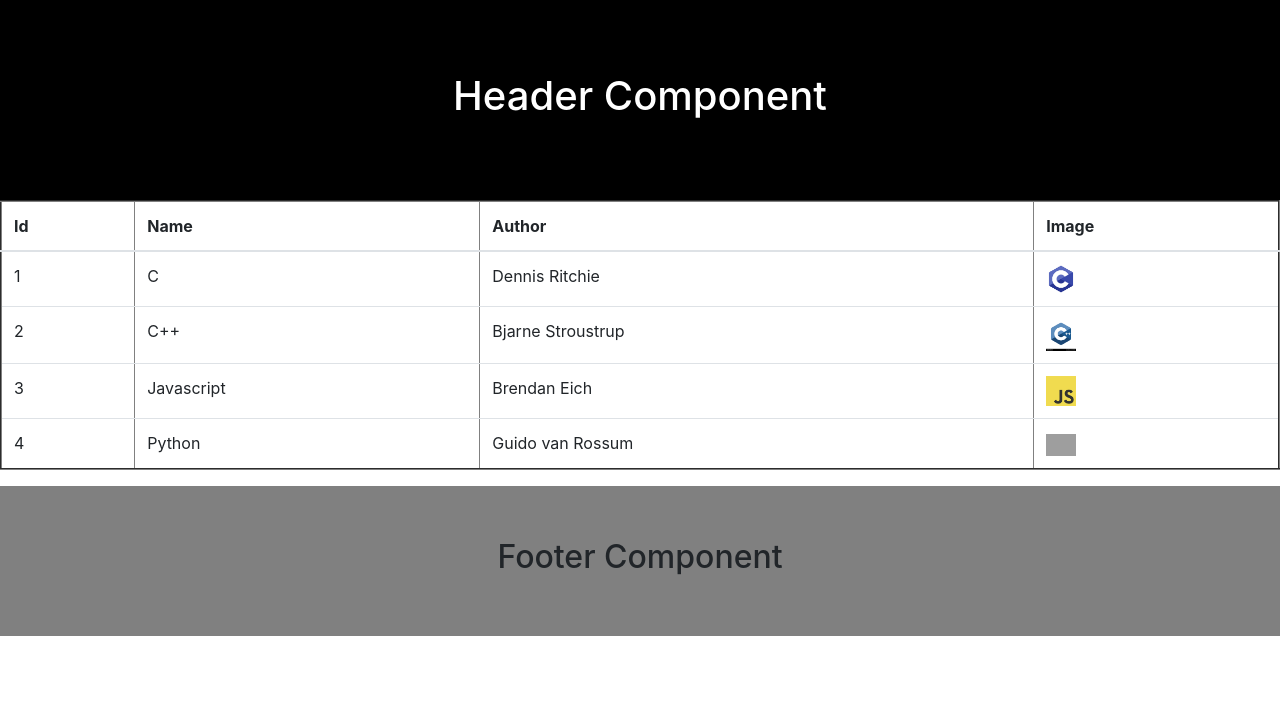
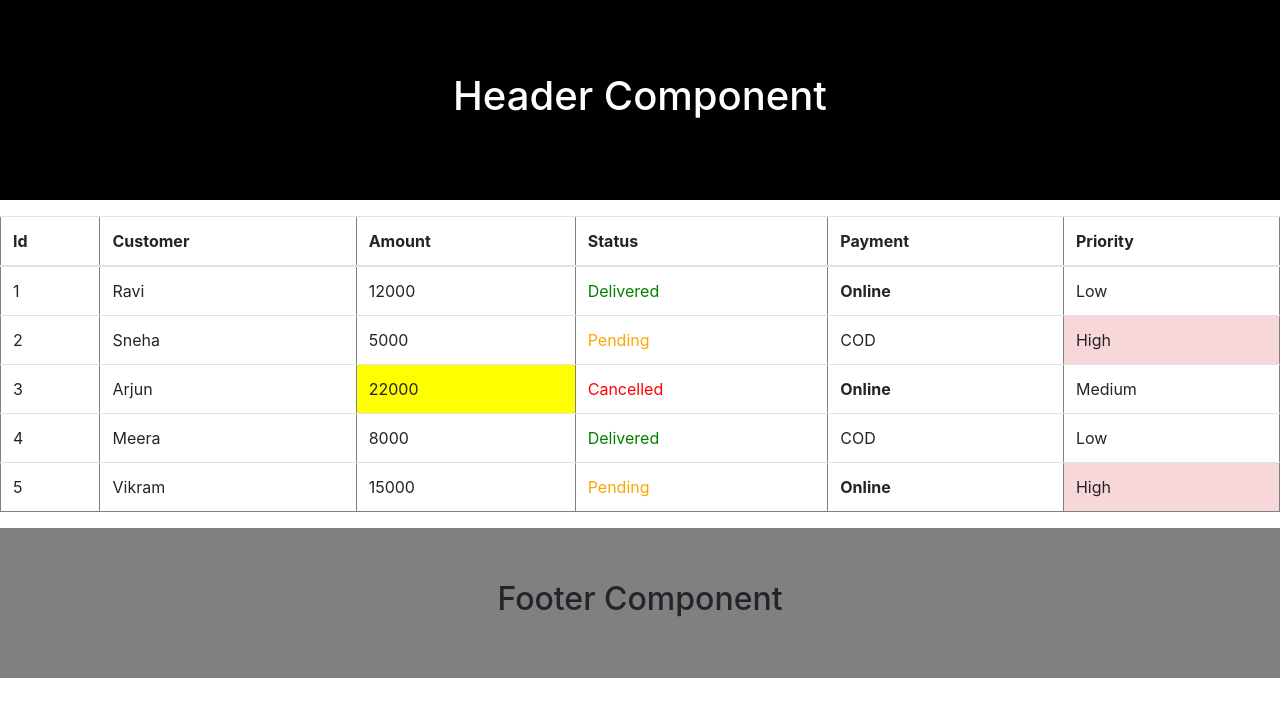
Before and after one commit to Umang4200/learning26, a React (Vite) app: page / in a window 1280 px wide. Shown: the top 716 px of the page. Built offline with nearby package versions, Linux system fonts and the light colour scheme; grey boxes are pictures that could not be loaded.

Commit message:
map demo task completed

```diff
--- a/src/App.jsx
+++ b/src/App.jsx
@@ -11,13 +11,17 @@ import MapDemo3 from './components/MapDemo3';
 import MapDemo4 from './components/MapDemo4';
 import { MapDemo5 } from './components/MapDemo5';
 import MapDemo6 from './components/MapDemo6';
+import MapDemo7 from './components/MapDemo7';
+import MapDemo8 from './components/MapDemo8';
+import MapDemo9 from './components/MapDemo9';
+import MapDemo10 from './components/MapDemo10';
 
 function App() {
 
   return (
     <div>
       <HeaderComponent></HeaderComponent>
-      <MapDemo6/>
+      <MapDemo10/>
       <FooterComponent></FooterComponent>
     </div>
   )
--- a/src/assets/css/header.css
+++ b/src/assets/css/header.css
@@ -9,5 +9,5 @@
     display: flex;
     align-items: center;
     justify-content: center;
-
+    margin-bottom: 1rem;
 }
--- /dev/null
+++ b/src/components/MapDemo10.jsx
@@ -0,0 +1,43 @@
+import React from "react";
+
+function MapDemo10() {
+  const orders = [
+    { id: 1, customer: "Ravi", amount: 12000, status: "Delivered", payment: "Online", priority: "Low" },
+    { id: 2, customer: "Sneha", amount: 5000, status: "Pending", payment: "COD", priority: "High" },
+    { id: 3, customer: "Arjun", amount: 22000, status: "Cancelled", payment: "Online", priority: "Medium" },
+    { id: 4, customer: "Meera", amount: 8000, status: "Delivered", payment: "COD", priority: "Low" },
+    { id: 5, customer: "Vikram", amount: 15000, status: "Pending", payment: "Online", priority: "High" },
+  ];
+
+  return (
+    <table border="1" align="center" className="table">
+      <thead>
+        <tr>
+          <th>Id</th><th>Customer</th><th>Amount</th><th>Status</th><th>Payment</th><th>Priority</th>
+        </tr>
+      </thead>
+      <tbody>
+        {orders.map(o => (
+          <tr key={o.id}>
+            <td>{o.id}</td>
+            <td>{o.customer}</td>
+            <td style={{backgroundColor: o.amount > 15000 ? "yellow" : ""}}>
+              {o.amount}
+            </td>
+            <td style={{color: o.status === "Cancelled" ? "red" : o.status === "Pending" ? "orange" : "green"}}>
+              {o.status}
+            </td>
+            <td style={{fontWeight: o.payment === "Online" ? "bold" : ""}}>
+              {o.payment}
+            </td>
+            <td style={{backgroundColor: o.priority === "High" ? "#f8d7da" : ""}}>
+              {o.priority}
+            </td>
+          </tr>
+        ))}
+      </tbody>
+    </table>
+  );
+}
+
+export default MapDemo10;
--- a/src/components/MapDemo6.jsx
+++ b/src/components/MapDemo6.jsx
@@ -29,7 +29,7 @@ function MapDemo6() {
                         <td>{lang.id}</td>
                         <td>{lang.name}</td>
                         <td>{lang.author}</td>
-                        <td><img src={lang.image} width="30" /></td>
+                        <td><img src={lang.image} alt={lang.name} width="30" /></td>
                     </tr>
                 })
             }
--- /dev/null
+++ b/src/components/MapDemo7.jsx
@@ -0,0 +1,39 @@
+import React from "react";
+
+function MapDemo7() {
+  const employees = [
+    { id: 1, name: "Amit", age: 30, dept: "HR", salary: 25000, exp: 2 },
+    { id: 2, name: "Neha", age: 45, dept: "IT", salary: 80000, exp: 12 },
+    { id: 3, name: "Raj", age: 28, dept: "Sales", salary: 40000, exp: 4 },
+    { id: 4, name: "Pooja", age: 35, dept: "IT", salary: 90000, exp: 10 },
+    { id: 5, name: "Karan", age: 50, dept: "HR", salary: 30000, exp: 20 },
+  ];
+
+  return (
+    <table border="1" align="center" className="table">
+      <thead>
+        <tr>
+          <th>Id</th><th>Name</th><th>Age</th><th>Dept</th><th>Salary</th><th>Exp</th>
+        </tr>
+      </thead>
+      <tbody>
+        {employees.map(e => (
+          <tr key={e.id}
+            style={{
+              backgroundColor: e.salary > 70000 ? "skyblue" : "",
+              color: e.age > 40 ? "red" : "",
+            }}>
+            <td>{e.id}</td>
+            <td>{e.name}</td>
+            <td>{e.age}</td>
+            <td style={{fontWeight: e.dept === "IT" ? "bold" : ""}}>{e.dept}</td>
+            <td>{e.salary}</td>
+            <td style={{backgroundColor: e.exp > 10 ? "yellow" : ""}}>{e.exp}</td>
+          </tr>
+        ))}
+      </tbody>
+    </table>
+  );
+}
+
+export default MapDemo7;
--- /dev/null
+++ b/src/components/MapDemo8.jsx
@@ -0,0 +1,37 @@
+import React from "react";
+
+function MapDemo8() {
+  const products = [
+    { id: 1, name: "Laptop", category: "Electronics", price: 60000, stock: 5, rating: 4.5 },
+    { id: 2, name: "Shoes", category: "Fashion", price: 2000, stock: 0, rating: 3.8 },
+    { id: 3, name: "Phone", category: "Electronics", price: 30000, stock: 10, rating: 4.8 },
+    { id: 4, name: "Watch", category: "Fashion", price: 5000, stock: 2, rating: 4.0 },
+    { id: 5, name: "Bag", category: "Fashion", price: 1500, stock: 0, rating: 3.5 },
+  ];
+
+  return (
+    <table border="1" align="center" className="table">
+      <thead>
+        <tr>
+          <th>Id</th><th>Name</th><th>Category</th><th>Price</th><th>Stock</th><th>Rating</th>
+        </tr>
+      </thead>
+      <tbody>
+        {products.map(p => (
+          <tr key={p.id}>
+            <td>{p.id}</td>
+            <td style={{color: p.rating > 4.5 ? "green" : ""}}>{p.name}</td>
+            <td style={{fontWeight: p.category === "Electronics" ? "bold" : ""}}>{p.category}</td>
+            <td style={{backgroundColor: p.price > 50000 ? "yellow" : ""}}>{p.price}</td>
+            <td style={{color: p.stock === 0 ? "red" : ""}}>
+              {p.stock === 0 ? "Out of Stock" : p.stock}
+            </td>
+            <td>{p.rating}</td>
+          </tr>
+        ))}
+      </tbody>
+    </table>
+  );
+}
+
+export default MapDemo8;
--- /dev/null
+++ b/src/components/MapDemo9.jsx
@@ -0,0 +1,38 @@
+import React from "react";
+
+function MapDemo9() {
+  const students = [
+    { id: 1, name: "Anu", marks: 85, city: "Patan", gender: "Female", attendance: 92 },
+    { id: 2, name: "Jay", marks: 40, city: "Mehsana", gender: "Male", attendance: 60 },
+    { id: 3, name: "Riya", marks: 72, city: "Ahmedabad", gender: "Female", attendance: 88 },
+    { id: 4, name: "Mohit", marks: 33, city: "Patan", gender: "Male", attendance: 55 },
+    { id: 5, name: "Sara", marks: 90, city: "Surat", gender: "Female", attendance: 95 },
+  ];
+
+  return (
+    <table border="1" align="center" className="table">
+      <thead>
+        <tr>
+          <th>Id</th><th>Name</th><th>Marks</th><th>City</th><th>Gender</th><th>Attendance</th>
+        </tr>
+      </thead>
+      <tbody>
+        {students.map(s => (
+          <tr key={s.id}
+              style={{backgroundColor: s.marks < 35 ? "#f8d7da" : ""}}>
+            <td>{s.id}</td>
+            <td style={{fontWeight: s.marks > 80 ? "bold" : ""}}>{s.name}</td>
+            <td>{s.marks}</td>
+            <td style={{color: s.city === "Patan" ? "blue" : ""}}>{s.city}</td>
+            <td>{s.gender}</td>
+            <td style={{backgroundColor: s.attendance > 90 ? "yellow" : ""}}>
+              {s.attendance}%
+            </td>
+          </tr>
+        ))}
+      </tbody>
+    </table>
+  );
+}
+
+export default MapDemo9;
```
